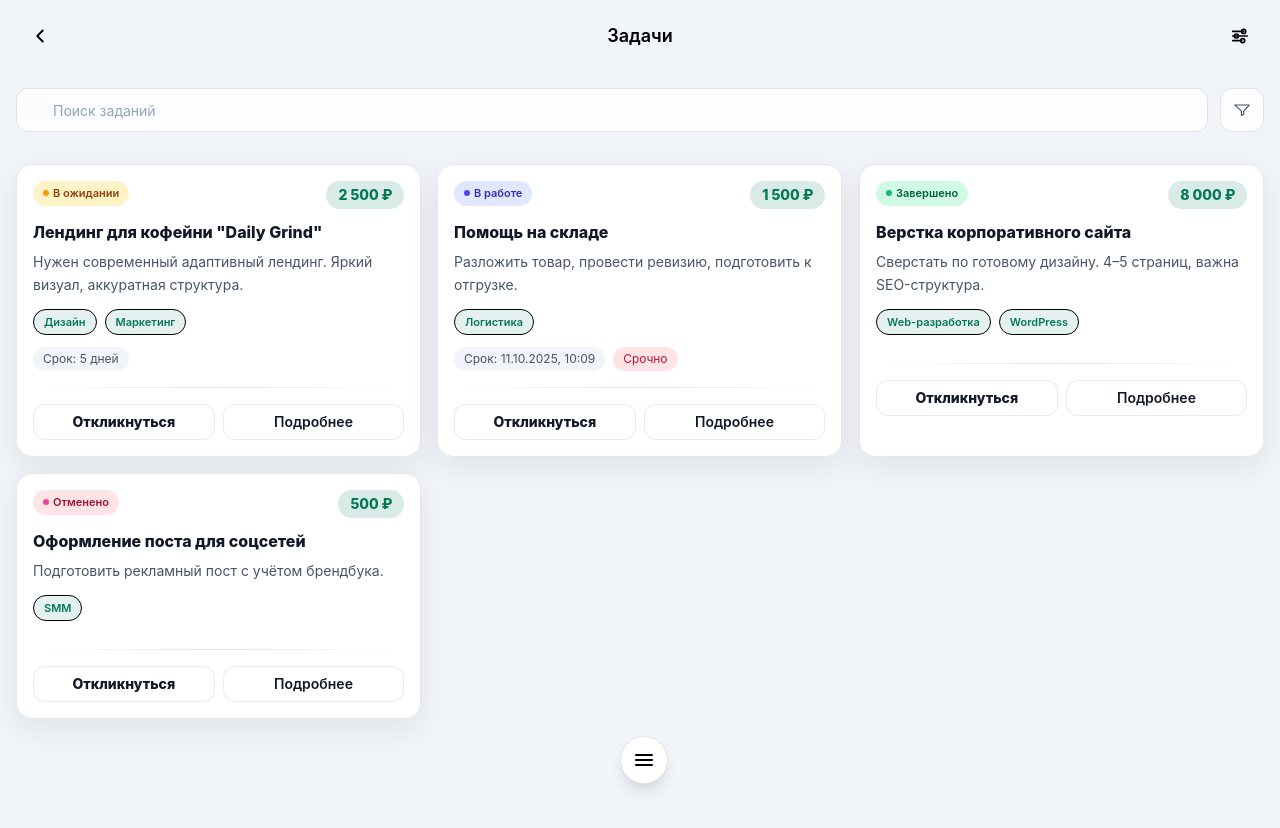
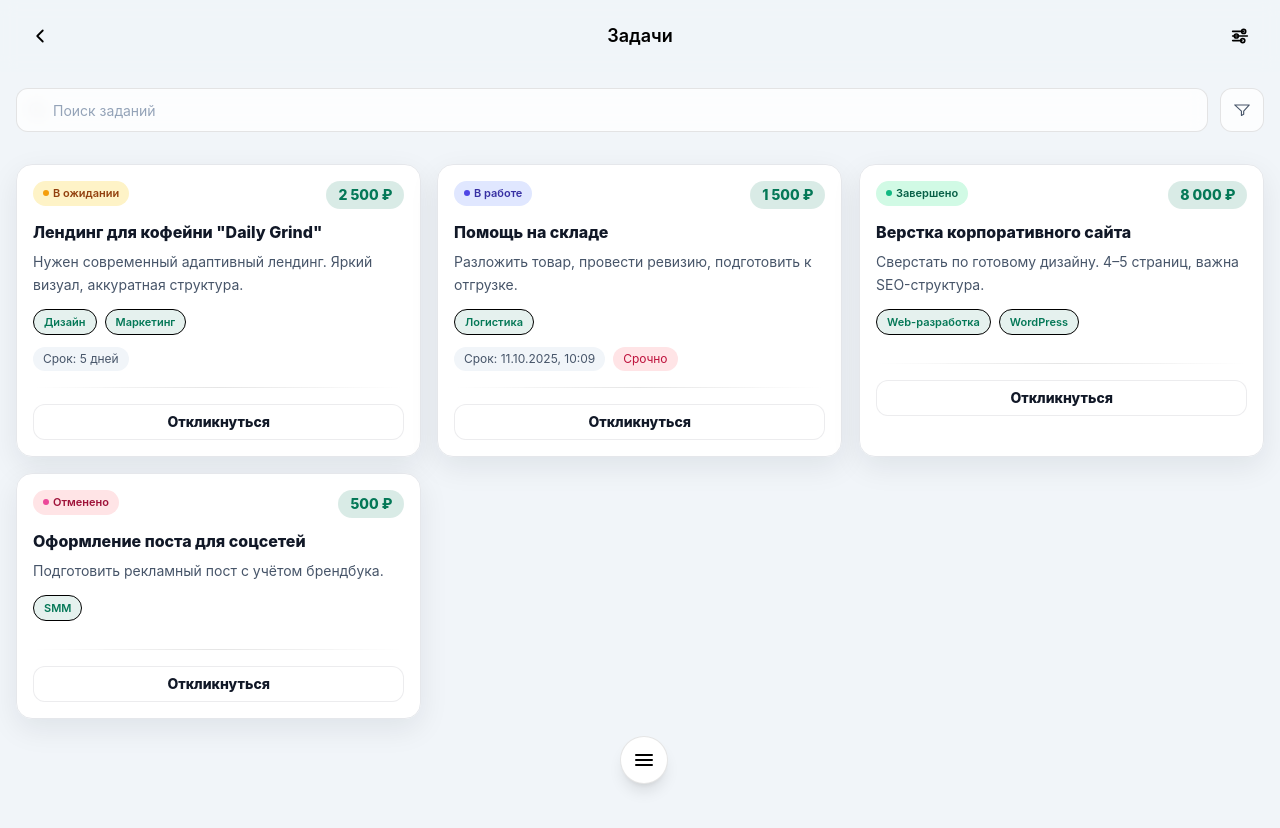
Before and after one commit to m1ke1994/apps-messeger, a Vue app in the folder my-vue-app/: page /tasks in a window 1280 px wide. Shown: the top 828 px of the page. Built offline with nearby package versions, Linux system fonts and the light colour scheme.

Commit message:
убрал кнопку подробнее

```diff
--- a/my-vue-app/src/views/Tasks.vue
+++ b/my-vue-app/src/views/Tasks.vue
@@ -94,10 +94,7 @@
                 Откликнуться
               </button>
 
-              <button class="btn h-9 px-4 text-sm font-semibold"
-                @click="router.push({ name: 'task-detail', params: { id: t.id } })">
-                Подробнее
-              </button>
+
 
             </div>
           </div>
```
